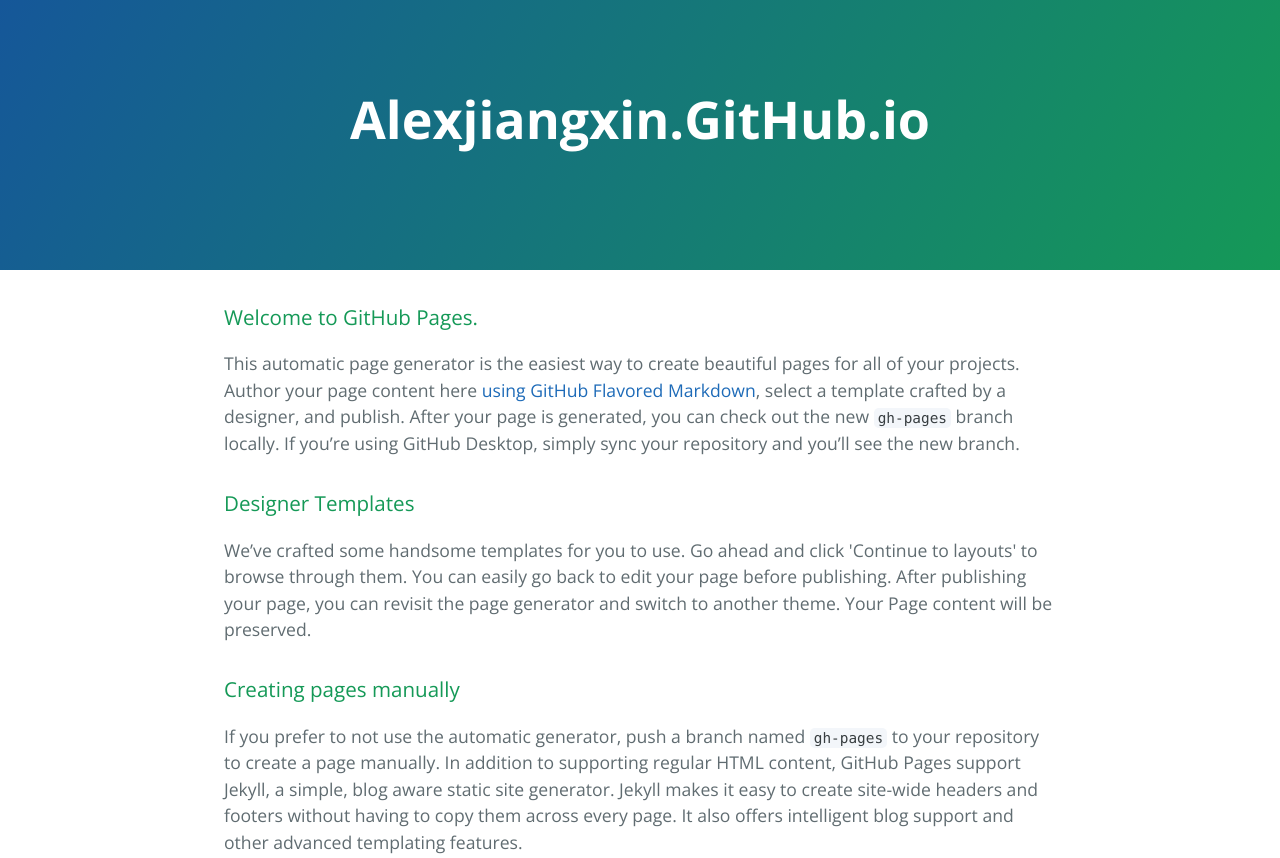
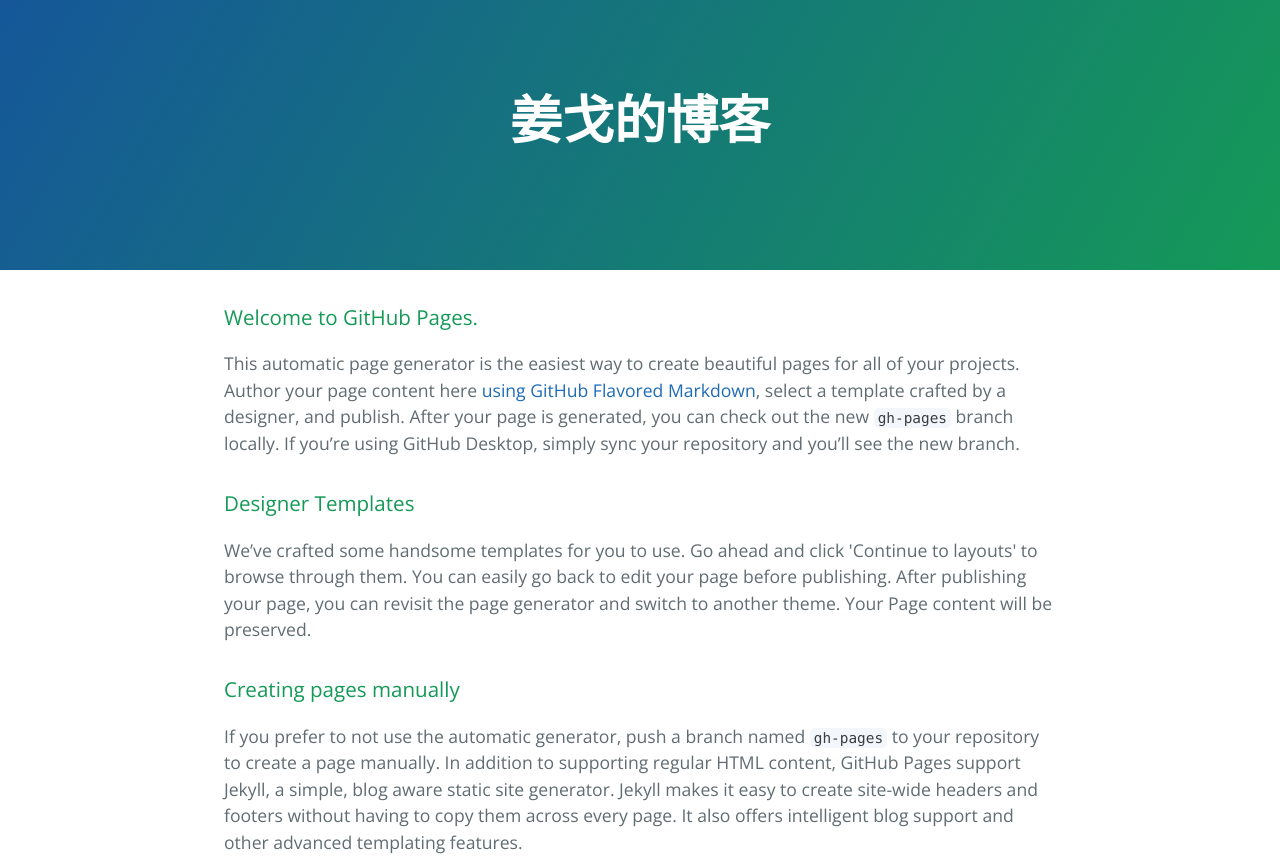
Before and after one commit to alexjiangxin/alexjiangxin.github.io, a plain HTML site: page index.html in a window 1280 px wide. Shown: the top 858 px of the page. Drawn offline with nearby package versions, Linux system fonts and the light colour scheme.

Commit message:
Update index.html

```diff
--- a/index.html
+++ b/index.html
@@ -11,7 +11,7 @@
   </head>
   <body>
     <section class="page-header">
-      <h1 class="project-name">Alexjiangxin.GitHub.io</h1>
+      <h1 class="project-name">姜戈的博客</h1>
       <h2 class="project-tagline"></h2>
     </section>
 
```
